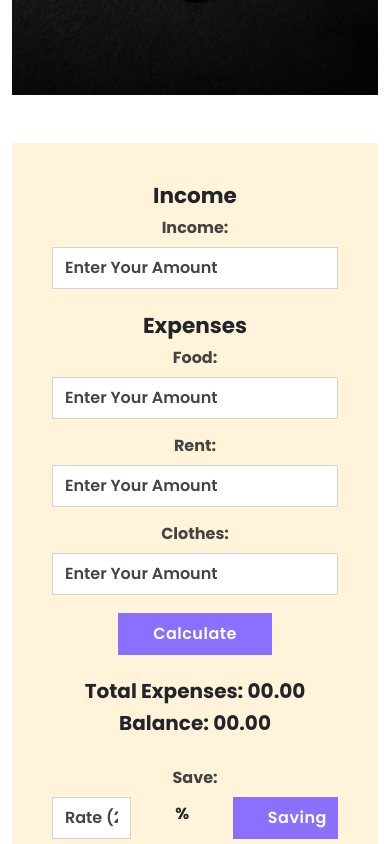
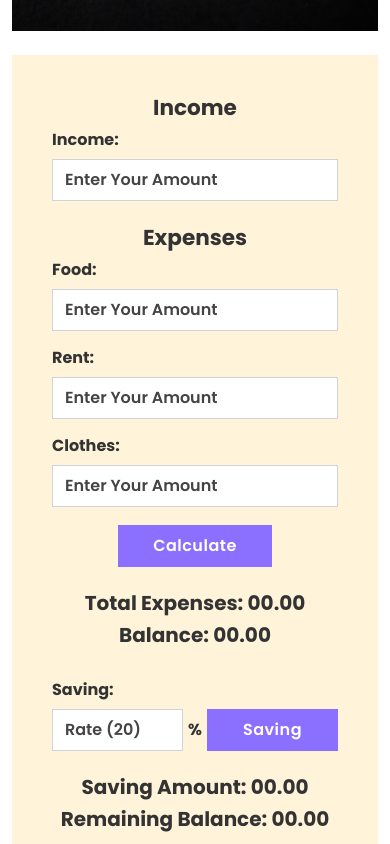
Before and after one commit to md-kawsar-ali/budget-calculator-js, a plain HTML site: page index.html in a window 390 px wide. Shown: the part 560-1404 px from the top of the page. Drawn offline with nearby package versions, Linux system fonts and the light colour scheme.

Commit message:
Responsive Issues Solved

```diff
--- a/css/style.css
+++ b/css/style.css
@@ -6,6 +6,7 @@
 }
 
 body {
+    color: #333333;
     background-color: #ffffff;
     font-family: 'Poppins', sans-serif;
 }
@@ -43,8 +44,9 @@ input[type='number'] {
 }
 
 label {
-    color: #444444;
+    color: #333333;
     font-weight: 700;
+    text-align: left;
 }
 
 .form-control {
@@ -67,7 +69,7 @@ label {
 }
 
 main {
-    padding-bottom: 80px;
+    padding-bottom: 4em;
 }
 
 .fit-img {
--- a/index.html
+++ b/index.html
@@ -15,20 +15,20 @@
 </head>
 
 <body>
-    <header class="py-5">
+    <header class="py-3 py-lg-5">
         <div class="container">
             <h1 class="text-center fs-1 fw-bold text-color">Budget Calculator</h1>
         </div>
     </header>
 
     <main class="container">
-        <div class="row g-5">
+        <div class="row gl-5">
             <div class="col-lg-6">
                 <img src="img/01.jpg" class="img-fluid fit-img" alt="">
             </div>
 
             <div class="col-lg-6">
-                <div class="calc-card">
+                <div class="calc-card mt-4 mt-lg-0">
                     <!-- ===== Income Input ===== -->
                     <h4 class="fw-bold mb-0">Income</h4>
                     <div class="row mb-2">
@@ -84,15 +84,15 @@
                     <h5 class="mt-2">Balance: <span id="balance">00.00</span></h5>
 
                     <!-- ==== Saving Calculation ==== -->
-                    <div class="row mt-4 mb-2 align-items-center">
-                        <label for="save" class="col-sm-2 col-form-label">Save:</label>
-                        <div class="col-4">
+                    <div class="row mt-4 mb-2 align-items-center g-0">
+                        <label for="save" class="col-sm-2 col-form-label">Saving:</label>
+                        <div class="col">
                             <input type="number" class="form-control" id="save" placeholder="Rate (20)">
                         </div>
+                        <div class="col-1">
+                            <strong>%</strong>
+                        </div>
                         <div class="col">
-                            <h6>%</h6>
-                        </div>
-                        <div class="col-5">
                             <button type="button" id="save-calculate" class="btn theme-btn mt-0 w-100">Saving</button>
                         </div>
 
@@ -110,7 +110,6 @@
         </div>
     </main>
 
-
     <!--=== External JavaScript Files ===-->
     <script src="https://cdn.jsdelivr.net/npm/bootstrap@5.1.3/dist/js/bootstrap.bundle.min.js"
         integrity="sha384-ka7Sk0Gln4gmtz2MlQnikT1wXgYsOg+OMhuP+IlRH9sENBO0LRn5q+8nbTov4+1p"
```
